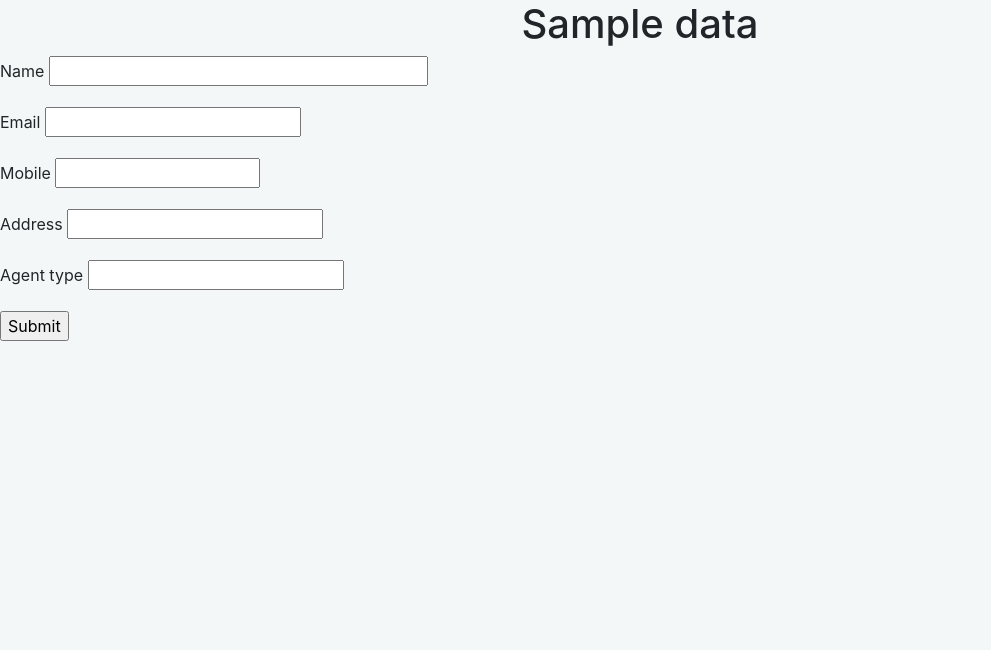
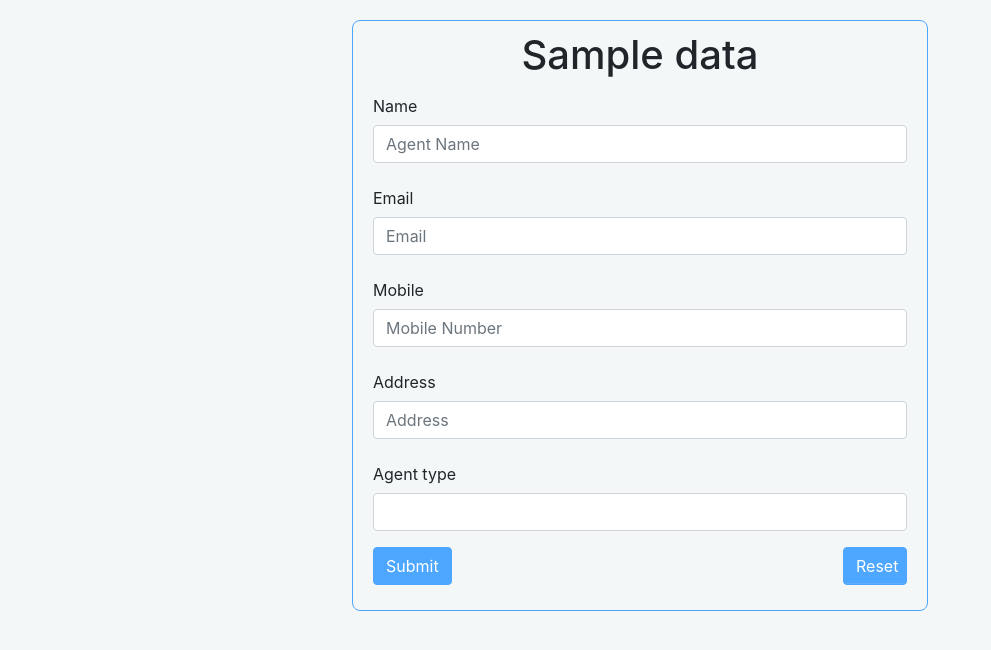
Before and after one commit to Sk-Riyaz/ricemill_flask, a Flask app: template app/templates/admin/add_agent.html in a window 1280 px wide. Shown: the top 650 px of the page, without its empty margins (0-991 px from the left). Run offline with Flask 2, Linux system fonts and the light colour scheme; the template is opened without the code that fills it: most values are stand-ins (such as "Sample title", 1, 10 or a date in 2020); form fields are guessed from the names that the template uses; some libraries are stand-ins or nearby versions.

Commit message:
Updated heading for Add user and Add Agent forms and applied styles for Variety and agent forms

```diff
--- a/app/templates/admin/add_agent.html
+++ b/app/templates/admin/add_agent.html
@@ -1,52 +1,42 @@
 {% extends 'base.html' %}
 
 {% block head %}
-    {% if data.title %}
-        <title> {{ data.title }} </title>
-    {% else %}
-        <title> Purchase </title>
-    {% endif %}
-
-    {% if data.heading %}
-        <h1> {{ data.heading }} </h1>
-    {% else %}
-        <h1> Purchase </h1>
-    {% endif %}
+{% if data.title %}
+<title> {{ data.title }} </title>
+{% else %}
+<title> Add Agent </title>
+{% endif %}
 {% endblock %}
 
-<!--p> Serial No </p> <input type="text" name="input1" id="input1" required/--> <!-- Auto generated from backend -->
+{% block content %}
+<div class="row">
+    <div class="col-md-12">
+        <form name="register" id="register" class="admin-form needs-validation form {{ submitted }}" method="post"
+            novalidate>
+            {{ form.hidden_tag() }}
 
-{% block content %}
-    <form name="register" id="register" class="needs-validation"  method="post" novalidate>
-        {{ form.hidden_tag() }}
+            {% if data.heading %}
+            <h1> {{ data.heading }} </h1>
+            {% else %}
+            <h1> Add Agent </h1>
+            {% endif %}
 
-        <p> {{ form.name.label }} {{ form.name(size=32) }} </p>
-        {% for error in form.name.errors %}
-            <span style="color: red;">[{{ error }}]</span>
-        {% endfor %}
+            {{ render_admin_field(form.name, class_="form-control", placeholder="Agent Name", size=32) }}
+            {{ render_admin_field(form.email, class_="form-control", placeholder="Email", size=32) }}
+            {{ render_admin_field(form.mobile, class_="form-control", placeholder="Mobile Number") }}
+            {{ render_admin_field(form.address, class_="form-control", placeholder="Address") }}
+            {{ render_admin_field(form.agent_type, class_="form-control") }}
 
-        <p> {{ form.email.label }} {{ form.email }} </p>
-        {% for error in form.email.errors %}
-            <span style="color: red;">[{{ error }}]</span>
-        {% endfor %}
+            <div class="row">
+                <div class="col-md-4 offset-md-0">
+                    {{ form.submit(class_="btn btn-primary") }}
+                </div>
+                <div class="col-md-2 offset-md-6">
+                    <button class="btn btn-primary">Reset</button>
+                </div>
+            </div>
 
-        <p> {{ form.mobile.label }} {{ form.mobile(size=15) }} </p>
-        {% for error in form.mobile.errors %}
-            <span style="color: red;">[{{ error }}]</span>
-        {% endfor %}
-
-        <p> {{ form.address.label }} {{ form.address }} </p>
-        {% for error in form.address.errors %}
-            <span style="color: red;">[{{ error }}]</span>
-        {% endfor %}
-
-        <p> {{ form.agent_type.label }} {{ form.agent_type }} </p>
-        {% for error in form.agent_type.errors %}
-            <span style="color: red;">[{{ error }}]</span>
-        {% endfor %}
-
-        <p> {{ form.submit() }} </p>
-    </form>
-
-     <!-- onsubmit create invoice with formula -->
+        </form>
+    </div>
+</div>
 {% endblock %}
```
Also changed, not shown: app/static/css/custom.css (+5 -2 lines), app/templates/admin/add_user.html (+9 -13 lines), app/templates/admin/add_variety.html (+29 -22 lines).
